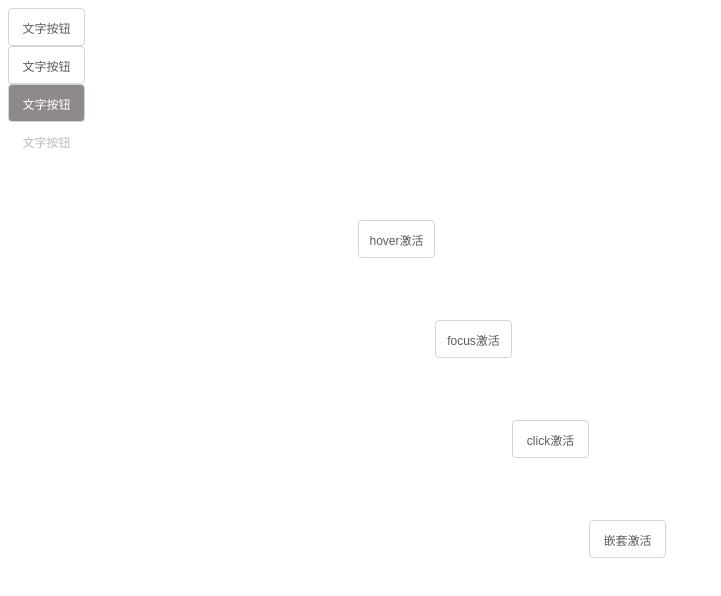
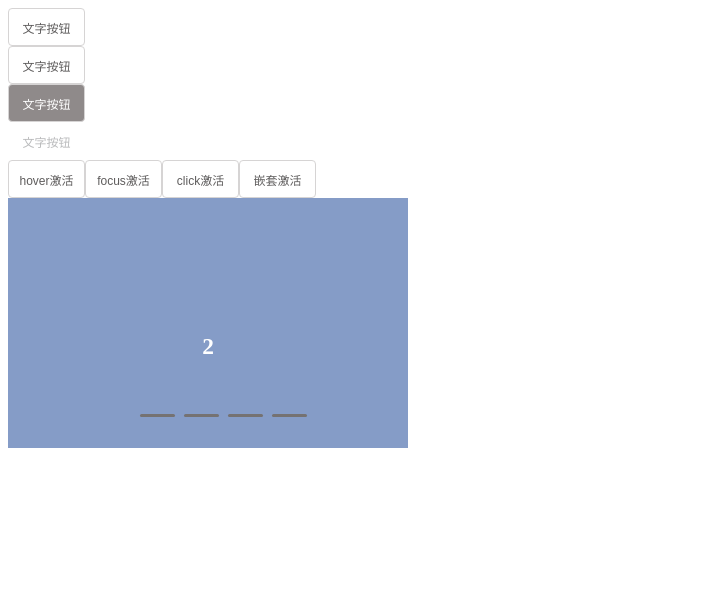
Before and after one commit to liangyanhong-521/Yan-main, a Vue app: page / in a window 1280 px wide. Shown: the top 596 px of the page, without its empty margins (0-721 px from the left). Built offline with nearby package versions, Linux system fonts and the light colour scheme.

Commit message:
走马灯组件的实现

```diff
--- a/src/App.vue
+++ b/src/App.vue
@@ -4,21 +4,15 @@
     <y-button>文字按钮</y-button>
     <y-button type="info" @click="handle">文字按钮</y-button>
     <y-button type="text" disabled>文字按钮</y-button>
-
-
     <y-popover class = "popover01" trigger="hover" position="right">
       <y-button slot="button">hover激活</y-button>
     </y-popover>
-
     <y-popover class = "popover02" trigger="focus" position="right">
       <y-button slot="button">focus激活</y-button>
     </y-popover>
-
     <y-popover class = "popover03" trigger="click" position="right">
       <y-button slot="button">click激活</y-button>
     </y-popover>
-
-
     <y-popover class = "popover04" nestable  :visible="visible" position="bottom">
       <p>这是一段内容这是一段内容确定删除吗？</p>
       <div style="display:flex;margin-left:90px;margin-top:-10px">
@@ -27,22 +21,33 @@
       </div>
       <y-button slot="button" @click="handle">嵌套激活</y-button>
     </y-popover>
+
+    <y-carousel :selected.sync="selected" class="carousel">
+      <y-carousel-item v-for="item in 4" :key="item" :name="item.toString()">
+        <h3 class="small">{{ item }}</h3>
+      </y-carousel-item>
+    </y-carousel>
   </div>
 </template>
 
 <script>
 import YButton from "./components/button.vue";
 import YPopover from "./components/Popover.vue";
+import YCarousel from "./components/carousel/Carousel.vue";
+import YCarouselItem from "./components/carousel/carousel-item.vue"
 
 export default {
   name: "App",
   components: {
     YButton,
     YPopover,
+    YCarousel,
+    YCarouselItem
   },
   data(){
     return{
       visible: false,
+      selected:'1'
     }
   },
   methods: {
@@ -57,26 +62,12 @@ export default {
 #app{
   align-items: center;
 }
-.popover01{
-  position: relative;
-  left: 350px;
-  top: 60px;
+.carousel{
+  width: 400px;
+  height: 250px;
 }
-.popover02{
-  position: relative;
-  left: 350px;
-  top: 160px;
+.small{
+    line-height: 250px;
+}
 
-}
-.popover03{
-  position: relative;
-  left: 350px;
-  top: 260px;
-
-}
-.popover04{
-  position: relative;
-  left: 350px;
-  top: 360px;
-}
 </style>>
--- /dev/null
+++ b/src/components/carousel/Carousel.vue
@@ -0,0 +1,296 @@
+<template>
+  <div
+    class="carousel-wapper"
+    @mouseenter="onMouseEnter"
+    @mouseleave="onMouseLeave"
+  >
+    <div class="content-wapper">
+      <slot></slot>
+    </div>
+
+    <div class="arrow" v-if="arrowVisible">
+      <div class="arrow-left" @click="changeleftPage">
+        <div class="arrow-left-inner-top"></div>
+        <div class="arrow-left-inner-bottom"></div>
+      </div>
+
+      <div class="arrow-right" @click="changerightPage">
+        <div class="arrow-right-inner-top"></div>
+        <div class="arrow-right-inner-bottom"></div>
+      </div>
+    </div>
+
+    <!-- 指示器 -->
+    <ul class="indicator">
+      <li
+        class="indicator-item"
+        v-for="(item, index) in childLength"
+        :key="index"
+        @click="indicatorHandleClick(index)"
+        @mouseenter="indicatorEnterHover(index)"
+      ></li>
+    </ul>
+  </div>
+</template>
+
+<script>
+
+export default {
+  name: "YCarousel",
+  props: {
+    //指示器的触发方式
+    trigger: {
+      type: String,
+      default: "hover",
+    },
+    //是否自动播放
+    autoPlay: {
+      type: Boolean,
+      default: true,
+    },
+    //自动播放的时间限制
+    interval: {
+      type: Number,
+      default: 3000,
+    },
+    //被选中的那个子组件
+    selected: {
+      type: String,
+      default: "",
+    },
+  },
+  data() {
+    return {
+      childLength: 0,
+      timerId: undefined,
+      arrowVisible: false,
+      currentIndex: 0,
+      lastIndex: 0,
+    };
+  },
+  mounted() {
+    this.updateChildren();
+    if (this.autoPlay) {
+      this.playAutomatically();
+    }
+    this.childLength = this.children;
+  },
+  updated() {
+    this.updateChildren();
+  },
+  computed: {
+    names() {
+      return this.children.map((item) => item.name);
+    },
+    //children代表的就是y-carousel-item组件，这里可以直接访问y-carousel-item组件中的数据。
+    children() {
+      return this.$children.filter(
+        (vm) => vm.$options.name === "YCarouselItem"
+      );
+    },
+  },
+  methods: {
+    indicatorHandleClick(index) {
+      if(this.trigger === "click"){
+        this.lastIndex = this.currentIndex
+        this.changeSelected(index)
+      }
+    },
+    indicatorEnterHover(index) {
+      if(this.trigger === "hover"){
+        this.lastIndex = this.currentIndex
+        this.changeSelected(index)
+      }
+    },
+    changeleftPage() {
+      if (this.currentIndex === 0) {
+        this.lastIndex = 0;
+        this.changeSelected(3);
+      } else {
+        this.lastIndex = this.currentIndex;
+        this.changeSelected(this.currentIndex - 1);
+      }
+    },
+    changerightPage() {
+      if (this.currentIndex === 3) {
+        this.lastIndex = 3;
+        this.changeSelected(0);
+      } else {
+        this.lastIndex = this.currentIndex;
+        this.changeSelected(this.currentIndex + 1);
+      }
+    },
+    //让所有的子组件的selected都满足第一个子组件的name，所以只有第一个子组件进行展示
+    updateChildren() {
+      let first = this.children[0];
+      let selected = this.selected || first.name;
+      this.children.forEach((vm) => {
+        let reverse = this.currentIndex > this.lastIndex ? false : true;
+        vm.reverse = this.isAutoPlayOrClickArrow(reverse);
+        this.$nextTick(() => {
+          vm.selected = selected;
+        });
+      });
+    },
+    //让选中的那个子组件的selected和他的name值相等进行展示。
+    // 并和update()周期函数搭配，只有这个子组件满足，其他子组件的selected为1，不满足展示条件
+    changeSelected(index) {
+      //改变父组件中的selected的值
+      let changeNode = this.children[index];
+      changeNode.selected = this.names[index];
+      this.currentIndex = index;
+      this.$emit("update:selected", this.names[index]);
+    },
+    //自己进行轮播的函数
+    playAutomatically() {
+      if (this.timerId) {
+        return;
+      }
+      let index = 0;
+      this.timerId = setInterval(() => {
+        this.lastIndex = index;
+        index = index + 1;
+        index = index % this.children.length;
+        this.changeSelected(index);
+      }, this.interval);
+    },
+    onMouseEnter() {
+      this.arrowVisible = true;
+      if (this.autoPlay) {
+        this.pause();
+      }
+    },
+    onMouseLeave() {
+      this.arrowVisible = false;
+      if (this.autoPlay) {
+        this.playAutomatically();
+      }
+    },
+    pause() {
+      window.clearInterval(this.timerId);
+      this.timerId = undefined;
+    },
+    isAutoPlayOrClickArrow(reverse) {
+      if (this.timerId || this.arrowVisible) {
+        if (
+          this.lastIndex === this.children.length - 1 &&
+          this.currentIndex === 0
+        ) {
+          reverse = false;
+        }
+        if (
+          this.lastIndex === 0 &&
+          this.currentIndex === this.children.length - 1
+        ) {
+          reverse = true;
+        }
+      }
+      return reverse;
+    },
+    //点击指示器进行轮播
+  },
+};
+</script>
+
+<style lang = "scss" scoped>
+.carousel-wapper {
+  caret-color: rgba(0, 0, 0, 0);
+  background: #859cc7;
+  overflow: hidden;
+  height: 250px;
+}
+.content-wapper {
+  overflow: hidden;
+  width: 100%;
+  height: 100%;
+  color: #fff;
+  font-size: 20px;
+  text-align: center;
+}
+.arrow {
+  position: relative;
+  top: -51%;
+}
+.arrow-left {
+  width: 35px;
+  height: 35px;
+  border-radius: 50%;
+  background-color: rgb(160, 156, 156);
+  position: relative;
+  float: left;
+  left: 4%;
+  &-inner-top {
+    width: 7px;
+    height: 1.5px;
+    background-color: rgb(240, 234, 234);
+    transform: rotate(-35deg);
+    position: relative;
+    left: 13px;
+    top: 14px;
+  }
+  &-inner-bottom {
+    width: 7px;
+    height: 1.5px;
+    background-color: white;
+    transform: rotate(35deg);
+    position: relative;
+    left: 13px;
+    top: 16px;
+  }
+  &:hover {
+    cursor: pointer;
+    background: #384c6e;
+  }
+}
+.arrow-right {
+  width: 35px;
+  height: 35px;
+  border-radius: 50%;
+  background-color: rgb(160, 156, 156);
+  position: relative;
+  float: right;
+  right: 4%;
+  &-inner-top {
+    width: 7px;
+    height: 1.5px;
+    background-color: white;
+    transform: rotate(35deg);
+    position: relative;
+    left: 13px;
+    top: 14px;
+  }
+  &-inner-bottom {
+    width: 7px;
+    height: 1.5px;
+    background-color: white;
+    transform: rotate(-35deg);
+    position: relative;
+    left: 13px;
+    top: 16px;
+  }
+  &:hover {
+    cursor: pointer;
+    background: #384c6e;
+  }
+}
+
+.indicator {
+  list-style-type: none;
+  display: flex;
+  flex-direction: row;
+  position: relative;
+  top: -20%;
+  justify-content: center;
+}
+.indicator-item {
+  width: 35px;
+  height: 3px;
+  margin-right: 9px;
+  background-color: rgb(117, 114, 114);
+  border-radius: 20px;
+  &:hover {
+    cursor: pointer;
+    background-color: aliceblue;
+  }
+}
+</style>
--- /dev/null
+++ b/src/components/carousel/carousel-item.vue
@@ -0,0 +1,59 @@
+<template>
+  <transition name="slide">
+    <div class="Carousel-item" v-if="visible" :class="{reverse}">
+      <slot></slot>
+    </div>
+  </transition>
+</template>
+
+<script>
+export default {
+  name: "YCarouselItem",
+  props: {
+    name: {
+      type: String,
+      default: "",
+    },
+  },
+  computed: {
+    visible() {
+      return this.selected === this.name;
+    },
+  },
+  data() {
+    return {
+      selected: undefined,
+      reverse: false,
+    };
+  },
+};
+</script>
+
+<style lang = "scss" scoped>
+/* .Carousel-item{
+} */
+/* .v-enter 始状态、.v-enter-to 末状态、.v-enter-active 进入动画 */
+/* .v-leave 始状态、.v-leave-to 末状态、.v-leave-active 离开动画 */
+.slide-enter-active,
+.slide-leave-active {
+  transition: all 1s;
+}
+.slide-enter {
+  transform: translateX(100%);
+}
+.slide-leave-to {
+  transform: translateX(-100%);
+}
+
+.slide-enter.reverse {
+  transform: translateX(-100%);
+}
+.slide-leave-to.reverse {
+  transform: translateX(100%);
+}
+.slide-leave-active {
+  position: absolute;
+  width: 100%;
+  height: 100%;
+}
+</style>
```
